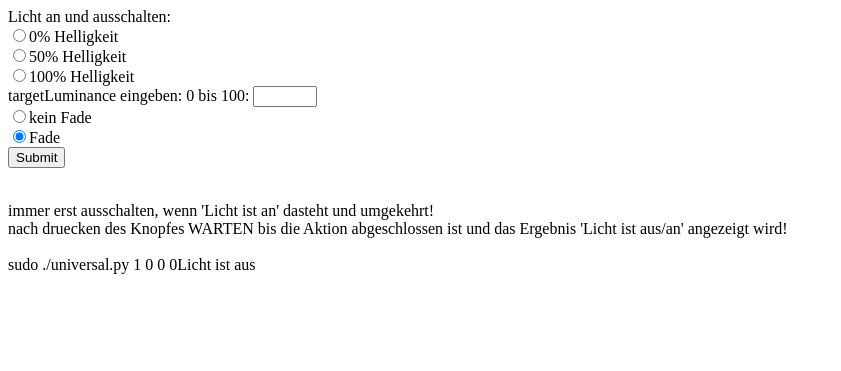
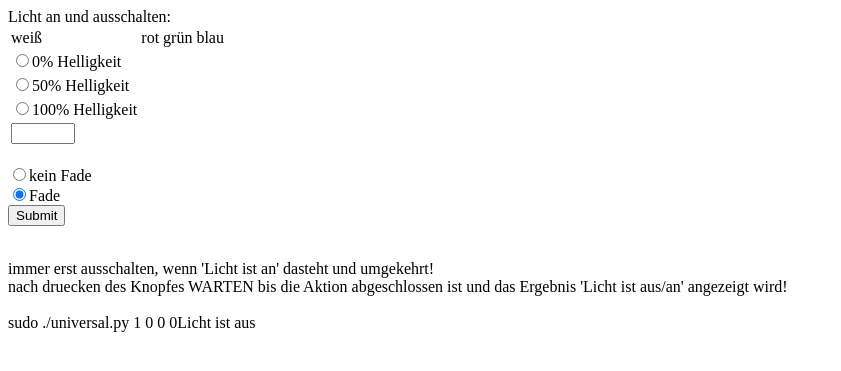
Before and after one commit to smart-led-suite/led-blaster, a PHP site: page /index-white.php?fade=1 in a window 1280 px wide. Shown: the top 371 px of the page, without its empty margins (0-841 px from the left). Run offline with PHP 8.4, Linux system fonts and the light colour scheme; data that the repository does not hold is empty.

Commit message:
Update index-white.php
neue tabelle hinzugefügt

```diff
--- a/index-white.php
+++ b/index-white.php
@@ -1,16 +1,31 @@
 <html>
 <head>
-<meta name="viewport" content="width=device-width" />
+<meta charset="UTF-8" name="viewport" content="width=device-width" />
 <title>LED Steuerung @ Home</title>
 </head>
 <body>
 Licht an und ausschalten:
 <form action="" method="get">
-  <input type="radio" value="0" name="w">0% Helligkeit  <br>
-  <input type="radio" value="50" name="w">50% Helligkeit <br>
-  <input type="radio" value="100" name="w">100% Helligkeit <br>
-  targetLuminance eingeben: 0 bis 100:
-  <input type="number" default="100" name="luminance" min="0" max="100">
+<table>
+	<tr>
+		<td> weiß
+		<td> rot
+		<td> grün
+		<td> blau
+	</tr>
+	<tr>
+		<td> <input type="radio" value="0" name="w">0% Helligkeit  <br>
+	</tr>
+	<tr>
+  		<td> <input type="radio" value="50" name="w">50% Helligkeit <br>
+  	</tr>
+  	<tr>
+  		<td> <input type="radio" value="100" name="w">100% Helligkeit <br>
+	</tr>
+	<tr>
+  		<td> <input type="number" default="100" name="luminance" min="0" max="100">
+	</tr>
+</table>
   <br>
   <input type="radio" name="fade" value="0" checked>kein Fade
   <br>
@@ -52,7 +67,7 @@ echo $luminance;
     echo $luminance;
 }
   else {
-    $cmd = "sudo ./universal.py 1 $luminance 0 0 0";
+    $cmd = "sudo ./universal.py 0 $luminance 0 0 0";
     echo $cmd;
     $val =  shell_exec($cmd);
     echo "Licht ist aus";  }
```
